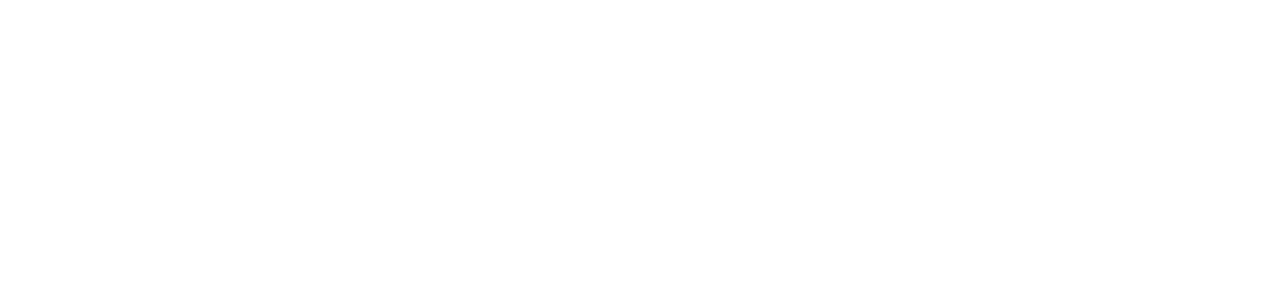
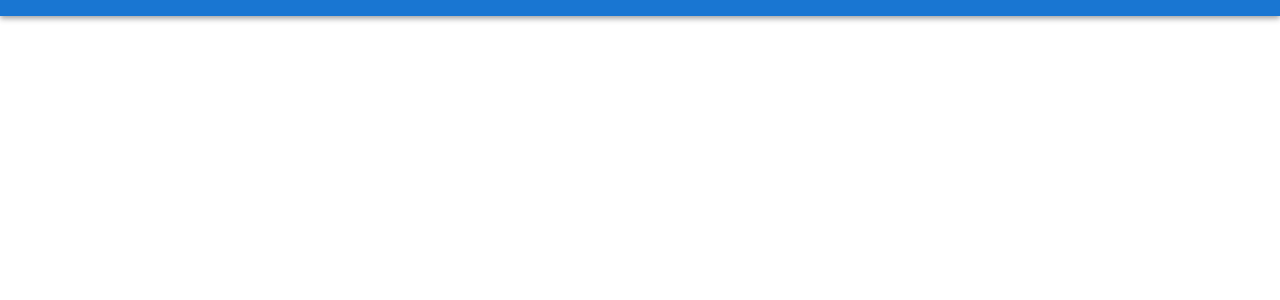
Before and after one commit to Varsha-A03/kanban-board, a React (Create React App) app: page / in a window 1280 px wide. Shown: the top 300 px of the page. Built offline with nearby package versions, Linux system fonts and the light colour scheme.

Commit message:
App bar added

```diff
--- a/package.json
+++ b/package.json
@@ -3,6 +3,8 @@
   "version": "0.1.0",
   "private": true,
   "dependencies": {
+    "@emotion/react": "^11.14.0",
+    "@emotion/styled": "^11.14.0",
     "@mui/material": "^6.2.1",
     "cra-template": "1.2.0",
     "react": "^18.3.1",
--- a/src/App.js
+++ b/src/App.js
@@ -1,8 +1,10 @@
 import './App.css';
-
+import Header from './components/Header';
 function App() {
   return (
-    <></>
+    <>
+      <Header />
+    </>
   );
 }
 
--- /dev/null
+++ b/src/components/Header.js
@@ -0,0 +1,9 @@
+import React from 'react'
+import {AppBar, ToolBar, TextField, Button} from '@mui/material';
+export default function Header() {
+  return (
+    <>
+        <AppBar position='static' sx = {{padding:'0.5rem'}}></AppBar>
+    </>
+  )
+}
```
Also changed, not shown: 1 other file (tests, documents, lock files or other folders).
